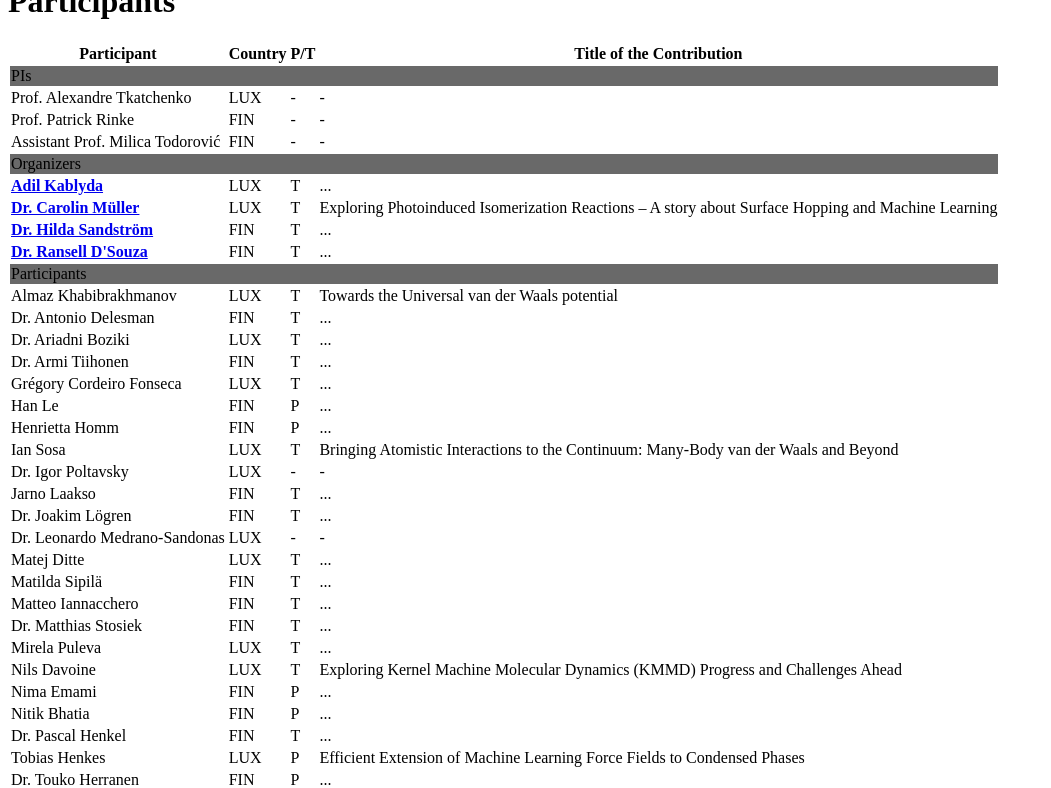
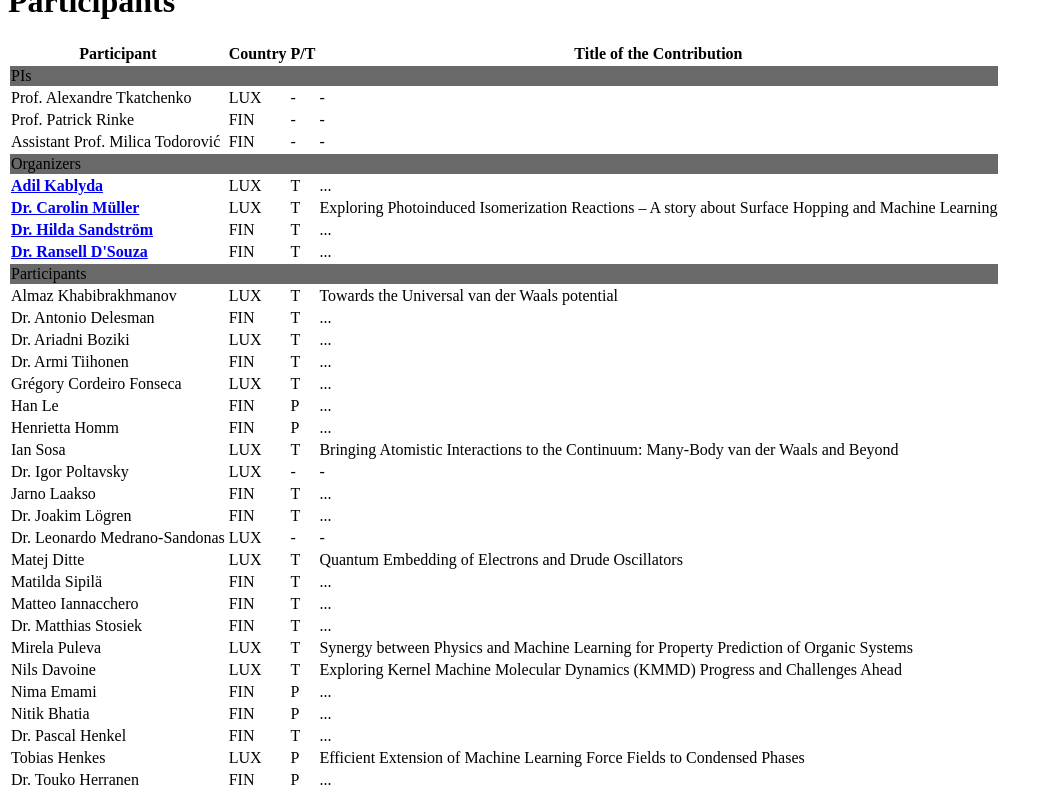
Before and after one commit to ESTML/ESTML.github.io, a Jekyll site: the page built from schedule.html, in a window 1280 px wide and 900 px high, scrolled down 990 px, cut to the strip 0-788 px from the top of the window. Shown: the whole strip, without its empty margins (0-1051 px from the left). Built offline with Jekyll 4.4.1, drawn with Linux system fonts in a browser that asks for light colours; nearby versions of some CDN libraries.

Commit message:
Update schedule.html

```diff
--- a/schedule.html
+++ b/schedule.html
@@ -276,7 +276,7 @@ title: Schedule and Participants
   <td> Matej Ditte </td>
   <td> LUX </td>
   <td> T </td>
-  <td> ... </td>
+  <td> Quantum Embedding of Electrons and Drude Oscillators </td>
 </tr>
 <tr>
   <td> Matilda Sipilä </td>
@@ -300,7 +300,7 @@ title: Schedule and Participants
   <td> Mirela Puleva </td>
   <td> LUX </td>
   <td> T </td>
-  <td> ... </td>
+  <td> Synergy between Physics and Machine Learning for Property Prediction of Organic Systems </td>
 </tr>
 <tr>
   <td> Nils Davoine </td>
```
